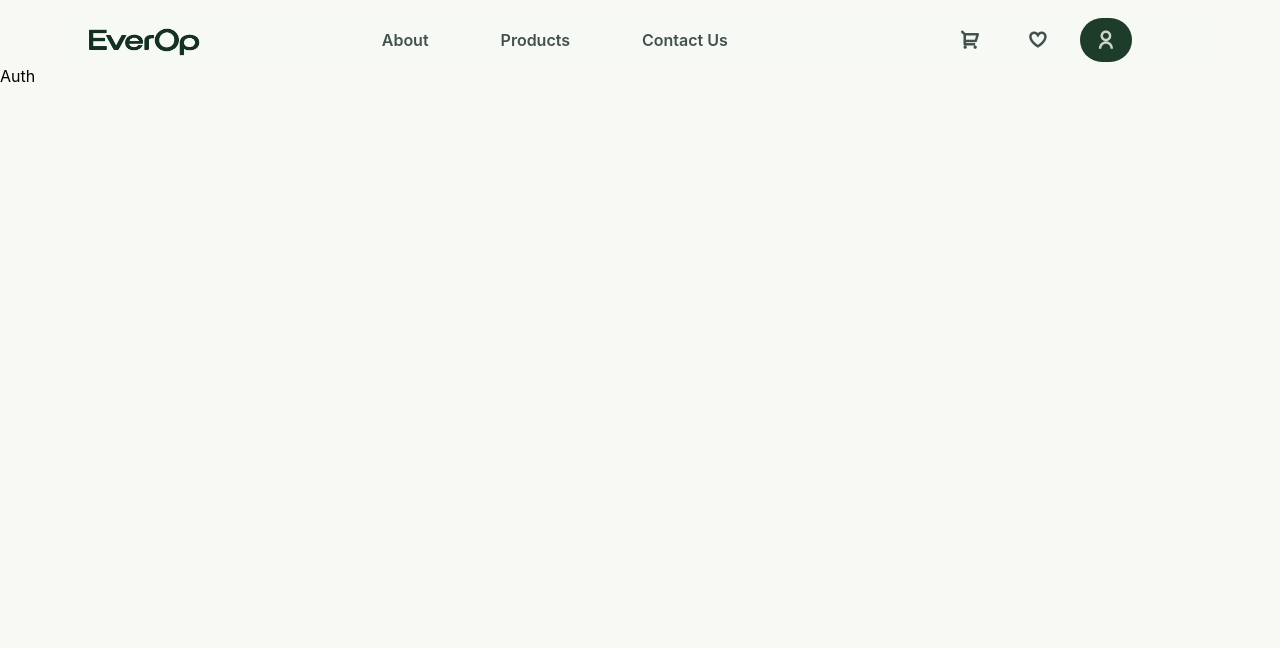
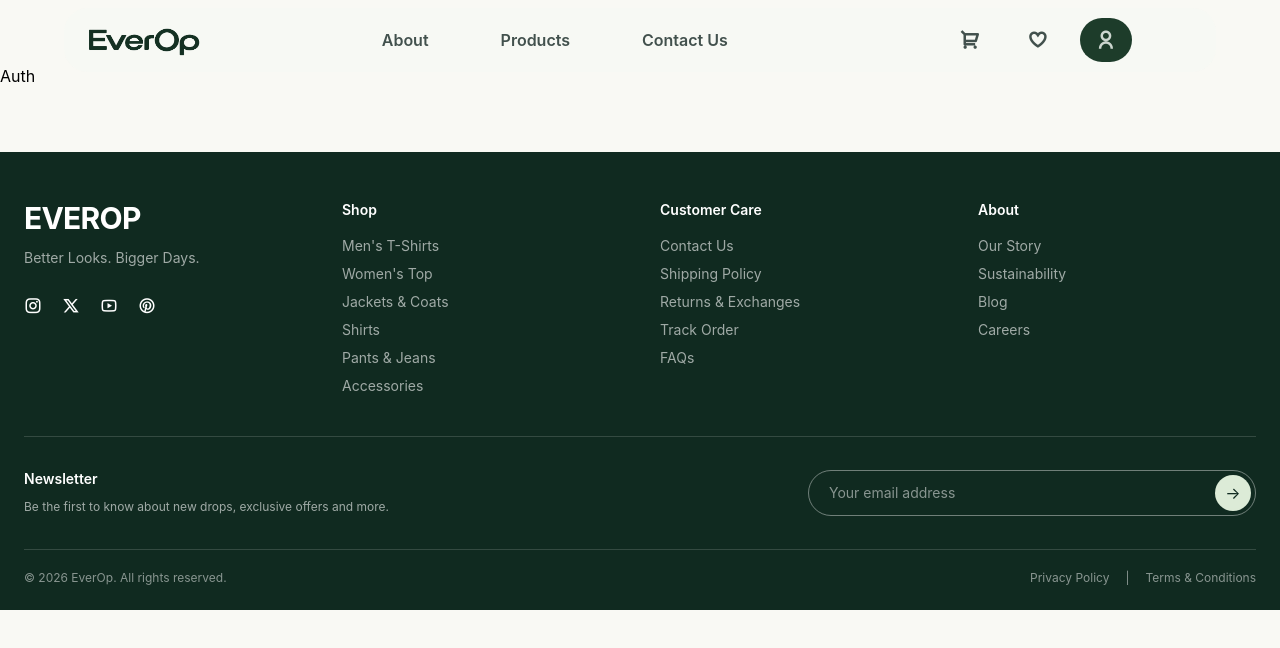
Before and after one commit to manavraidewans-lgtm/AVRL, a React (Vite) app: page /auth in a window 1280 px wide. Shown: the top 648 px of the page. Built offline with nearby package versions, Linux system fonts and the light colour scheme.

Commit message:
added footer

```diff
--- a/src/App.jsx
+++ b/src/App.jsx
@@ -10,6 +10,7 @@ import Cart from './Pages/Cart'
 import Favourites from './Pages/Favourites'
 import Auth from './Pages/Auth'
 import PageTitle from './Components/PageTittle'
+import Footer from './Components/Footer'
 
 function App() {
     return (
@@ -31,6 +32,8 @@ function App() {
                 </Routes>
             </main>
 
+            <Footer/>
+
         </div>
     )
 }
--- a/src/Components/Footer.jsx
+++ b/src/Components/Footer.jsx
@@ -1,9 +1,132 @@
 function Footer() {
     return (
-        <footer className="w-full bg-black p-6 pb-24 text-white md:pb-6">
-            <div className="mx-auto max-w-7xl flex justify-center items-center">
-                Footer
+        <footer className="w-full bg-[#102a20] px-6 pb-6 pt-12 text-white">
+
+            <div className="mx-auto max-w-7xl">
+
+                <div className="grid grid-cols-1 gap-10 md:grid-cols-4">
+
+                    <div>
+                        <h2 className="text-3xl font-bold tracking-tight">
+                            EVEROP
+                        </h2>
+
+                        <p className="mt-3 text-sm text-white/60">
+                            Better Looks. Bigger Days.
+                        </p>
+
+                        {/* icon */}
+                        <div className="mt-6 flex gap-5 text-lg cursor-pointer">
+                            <i className="ri-instagram-line"></i>
+                            <i className="ri-twitter-x-line"></i>
+                            <i className="ri-youtube-line"></i>
+                            <i className="ri-pinterest-line"></i>
+                        </div>
+                    </div>
+
+
+                    {/* Shop */}
+                    <div>
+                        <h3 className="mb-4 text-sm font-semibold">
+                            Shop
+                        </h3>
+
+                        <div className="flex flex-col gap-2 text-sm text-white/60 cursor-pointer ">
+                            <p>Men's T-Shirts</p>
+                            <p>Women's Top</p>
+                            <p>Jackets & Coats</p>
+                            <p>Shirts</p>
+                            <p>Pants & Jeans</p>
+                            <p>Accessories</p>
+                        </div>
+                    </div>
+
+
+                    {/* Customer Care */}
+                    <div>
+                        <h3 className="mb-4 text-sm font-semibold">
+                            Customer Care
+                        </h3>
+
+                        <div className="flex flex-col gap-2 text-sm text-white/60 cursor-pointer">
+                            <p>Contact Us</p>
+                            <p>Shipping Policy</p>
+                            <p>Returns & Exchanges</p>
+                            <p>Track Order</p>
+                            <p>FAQs</p>
+                        </div>
+                    </div>
+
+
+                    {/* About */}
+                    <div>
+                        <h3 className="mb-4 text-sm font-semibold">
+                            About
+                        </h3>
+
+                        <div className="flex flex-col gap-2 text-sm text-white/60 cursor-pointer">
+                            <p>Our Story</p>
+                            <p>Sustainability</p>
+                            <p>Blog</p>
+                            <p>Careers</p>
+                        </div>
+                    </div>
+
+                </div>
+
+
+                {/* Newsletter */}
+                <div className="mt-10 border-t border-white/15 pt-8">
+
+                    <div className="flex flex-col justify-between gap-6 md:flex-row md:items-center">
+
+                        <div>
+                            <h3 className="text-sm font-semibold">
+                                Newsletter
+                            </h3>
+
+                            <p className="mt-2 max-w-sm text-xs leading-5 text-white/60">
+                                Be the first to know about new drops,
+                                exclusive offers and more.
+                            </p>
+                        </div>
+
+                        <div className="flex w-full max-w-md items-center rounded-full border border-white/40 p-1">
+
+                            <input
+                                type="email"
+                                placeholder="Your email address"
+                                className="w-full bg-transparent px-4 py-2 text-sm text-white outline-none placeholder:text-white/50"
+                            />
+
+                            <button className="flex h-9 w-9 shrink-0 items-center justify-center rounded-full bg-[#dcebd7] text-[#102a20] cursor-pointer">
+                                →
+                            </button>
+
+                        </div>
+
+                    </div>
+
+                </div>
+
+
+                {/* Bottom */}
+                <div className="mt-8 flex flex-col gap-3 border-t border-white/15 pt-5 text-xs text-white/50 md:flex-row md:items-center md:justify-between">
+
+                    <p>
+                        © 2026 EverOp. All rights reserved.
+                    </p>
+
+                    <div className="flex gap-4 cursor-pointer">
+                        <p>Privacy Policy</p>
+                        <span>|</span>
+                        <p>Terms & Conditions</p>
+                    </div>
+
+                </div>
+
             </div>
+
         </footer>
     )
 }
```
